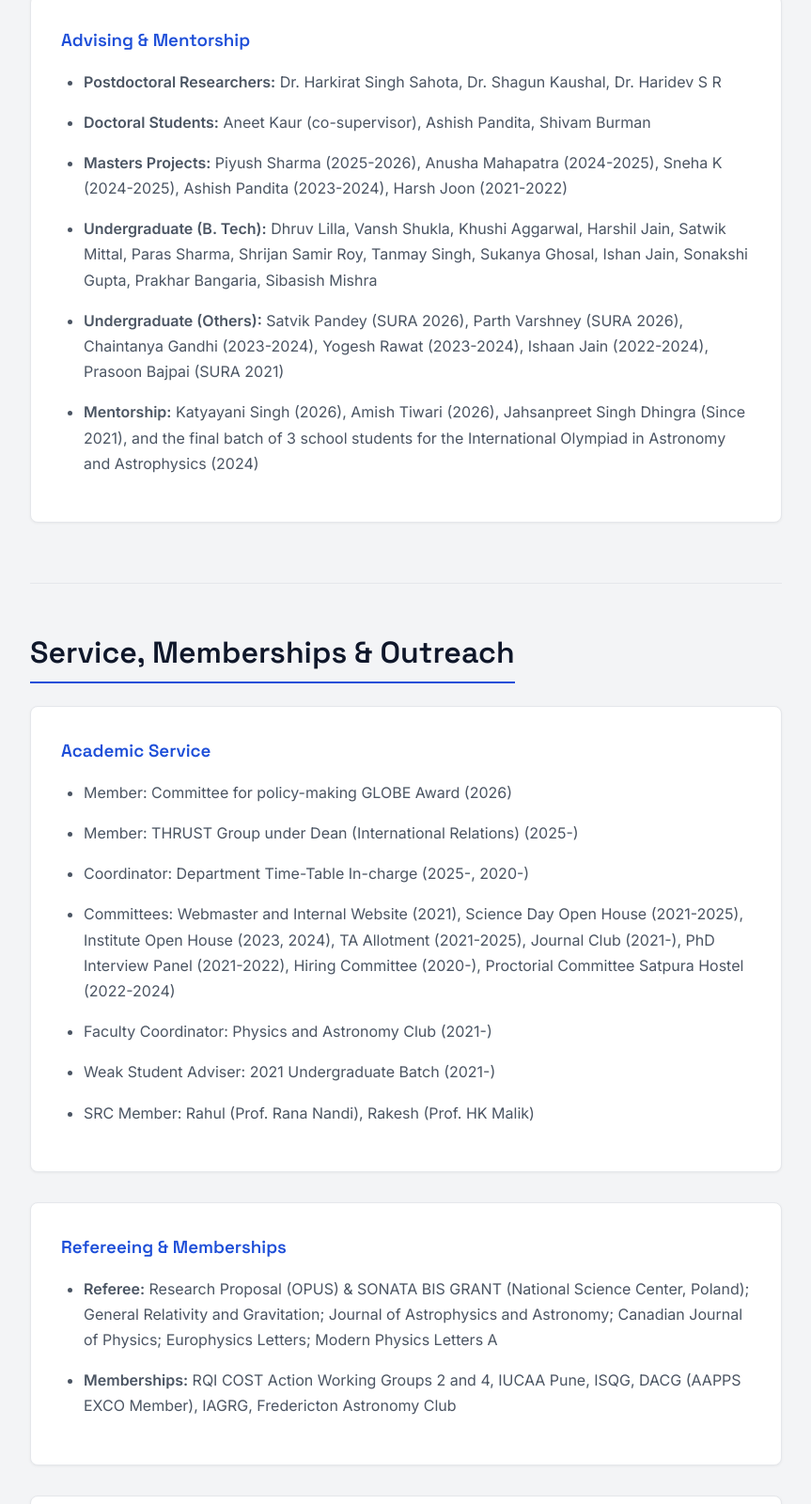
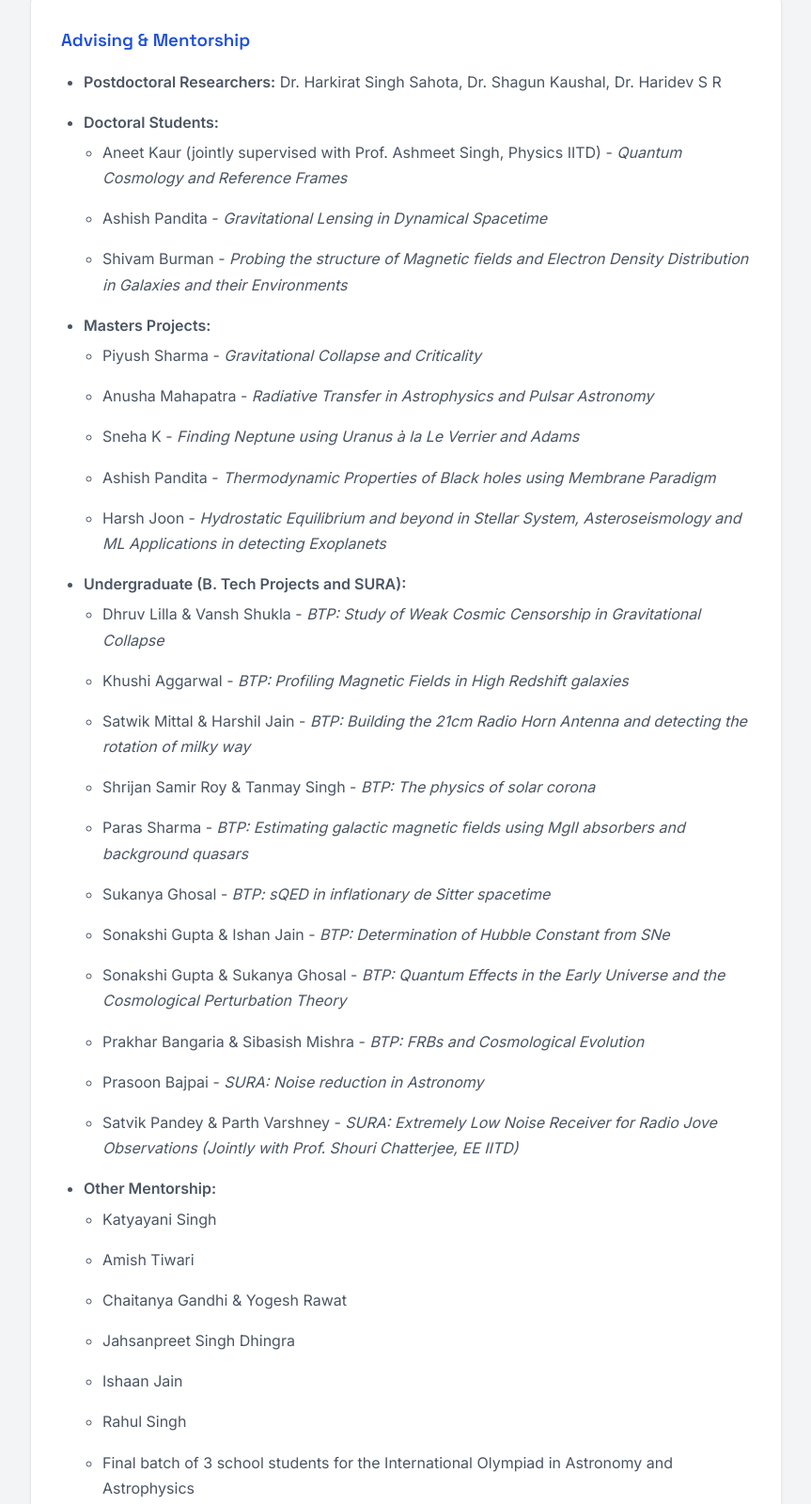
Before and after one commit to supritsingh/supritsingh.github.io, a plain HTML site: page index.html in a window 1280 px wide. Shown: the part 9000-10600 px from the top of the page at 94% size, without its empty margins (368-1231 px from the left). Drawn offline with Linux system fonts and the light colour scheme.

Commit message:
added student project titles

```diff
--- a/index.html
+++ b/index.html
@@ -268,6 +268,59 @@
             <div class="card">
                 <h3>Advising & Mentorship</h3>
                 <ul class="pub-list">
+                    <li><strong>Postdoctoral Researchers:</strong> Dr. Harkirat Singh Sahota, Dr. Shagun Kaushal, Dr. Haridev S R</li>
+
+                    <li><strong>Doctoral Students:</strong>
+                        <ul style="margin-top: 5px; padding-left: 20px; list-style-type: circle;">
+                            <li>Aneet Kaur (jointly supervised with Prof. Ashmeet Singh, Physics IITD) - <em>Quantum Cosmology and Reference Frames</em></li>
+                            <li>Ashish Pandita - <em>Gravitational Lensing in Dynamical Spacetime</em></li>
+                            <li>Shivam Burman - <em>Probing the structure of Magnetic fields and Electron Density Distribution in Galaxies and their Environments</em></li>
+                        </ul>
+                    </li>
+
+                    <li><strong>Masters Projects:</strong>
+                        <ul style="margin-top: 5px; padding-left: 20px; list-style-type: circle;">
+                            <li>Piyush Sharma - <em>Gravitational Collapse and Criticality</em></li>
+                            <li>Anusha Mahapatra - <em>Radiative Transfer in Astrophysics and Pulsar Astronomy</em></li>
+                            <li>Sneha K - <em>Finding Neptune using Uranus &agrave; la Le Verrier and Adams</em></li>
+                            <li>Ashish Pandita - <em>Thermodynamic Properties of Black holes using Membrane Paradigm</em></li>
+                            <li>Harsh Joon - <em>Hydrostatic Equilibrium and beyond in Stellar System, Asteroseismology and ML Applications in detecting Exoplanets</em></li>
+                        </ul>
+                    </li>
+
+                    <li><strong>Undergraduate (B. Tech Projects and SURA):</strong>
+                        <ul style="margin-top: 5px; padding-left: 20px; list-style-type: circle;">
+                            <li>Dhruv Lilla &amp; Vansh Shukla - <em>BTP: Study of Weak Cosmic Censorship in Gravitational Collapse</em></li>
+                            <li>Khushi Aggarwal - <em>BTP: Profiling Magnetic Fields in High Redshift galaxies</em></li>
+                            <li>Satwik Mittal &amp; Harshil Jain - <em>BTP: Building the 21cm Radio Horn Antenna and detecting the rotation of milky way</em></li>
+                            <li>Shrijan Samir Roy &amp; Tanmay Singh - <em>BTP: The physics of solar corona</em></li>
+                            <li>Paras Sharma - <em>BTP: Estimating galactic magnetic fields using MgII absorbers and background quasars</em></li>
+                            <li>Sukanya Ghosal - <em>BTP: sQED in inflationary de Sitter spacetime</em></li>
+                            <li>Sonakshi Gupta &amp; Ishan Jain - <em>BTP: Determination of Hubble Constant from SNe</em></li>
+                            <li>Sonakshi Gupta &amp; Sukanya Ghosal - <em>BTP: Quantum Effects in the Early Universe and the Cosmological Perturbation Theory</em></li>
+                            <li>Prakhar Bangaria &amp; Sibasish Mishra - <em>BTP: FRBs and Cosmological Evolution</em></li>
+                            <li>Prasoon Bajpai - <em>SURA: Noise reduction in Astronomy</em></li>
+                            <li>Satvik Pandey &amp; Parth Varshney - <em>SURA: Extremely Low Noise Receiver for Radio Jove Observations (Jointly with Prof. Shouri Chatterjee, EE IITD)</em></li>
+                        </ul>
+                    </li>
+
+                    <li><strong>Other Mentorship:</strong>
+                        <ul style="margin-top: 5px; padding-left: 20px; list-style-type: circle;">
+                            <li>Katyayani Singh</li>
+                            <li>Amish Tiwari</li>
+                            <li>Chaitanya Gandhi &amp; Yogesh Rawat</li>
+                            <li>Jahsanpreet Singh Dhingra</li>
+                            <li>Ishaan Jain</li>
+                            <li>Rahul Singh</li>
+                            <li>Final batch of 3 school students for the International Olympiad in Astronomy and Astrophysics</li>
+                        </ul>
+                    </li>
+                </ul>
+            </div>
+
+            <!-- <div class="card">
+                <h3>Advising & Mentorship</h3>
+                <ul class="pub-list">
                     <li><strong>Postdoctoral Researchers:</strong> Dr. Harkirat Singh Sahota, Dr. Shagun Kaushal, Dr. Haridev S R </li>
                     <li><strong>Doctoral Students:</strong> Aneet Kaur (co-supervisor), Ashish Pandita, Shivam Burman</li>
                     <li><strong>Masters Projects:</strong> Piyush Sharma (2025-2026), Anusha Mahapatra (2024-2025), Sneha K (2024-2025), Ashish Pandita (2023-2024), Harsh Joon (2021-2022)</li>
@@ -275,7 +328,7 @@
                     <li><strong>Undergraduate (Others):</strong> Satvik Pandey (SURA 2026), Parth Varshney (SURA 2026), Chaintanya Gandhi (2023-2024), Yogesh Rawat (2023-2024), Ishaan Jain (2022-2024), Prasoon Bajpai (SURA 2021)</li>
                     <li><strong>Mentorship:</strong> Katyayani Singh (2026), Amish Tiwari (2026), Jahsanpreet Singh Dhingra (Since 2021), and the final batch of 3 school students for the International Olympiad in Astronomy and Astrophysics (2024)</li>
                 </ul>
-            </div>
+            </div> -->
         </section>
 
         <hr class="divider">
```
